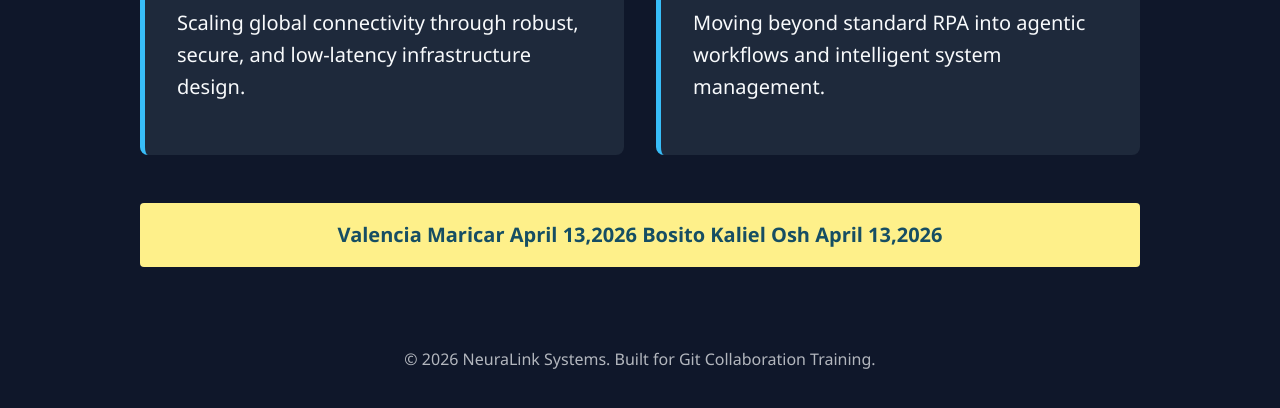
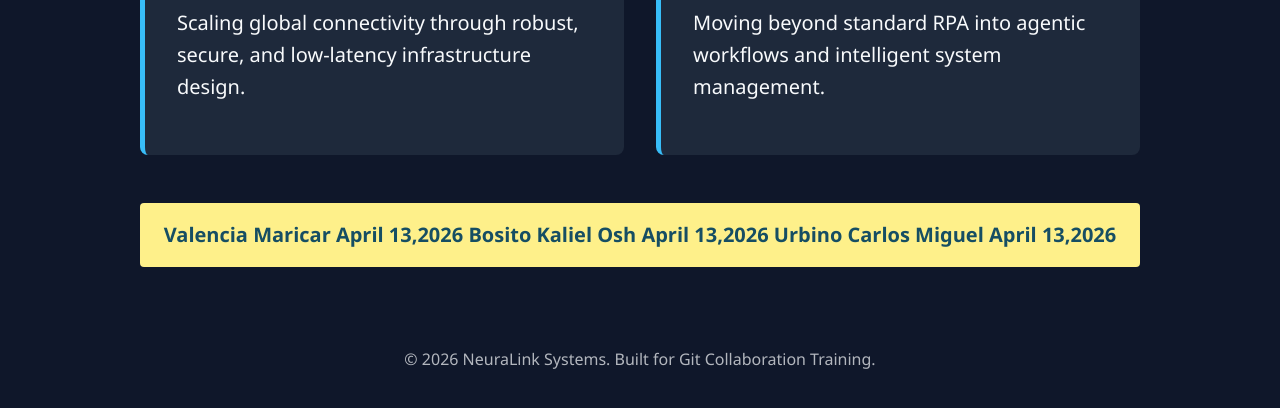
Before and after one commit to maricar26-sc/hawakmoangbeat, a plain HTML site: page index.html in a window 1280 px wide. Shown: the part 596-1004 px from the top of the page. Drawn offline with Linux system fonts and the light colour scheme.

Commit message:
updated by urbino carlos miguel april 13,2026

```diff
--- a/index.html
+++ b/index.html
@@ -230,6 +230,7 @@
 
             Valencia Maricar April 13,2026
             Bosito Kaliel Osh April 13,2026
+            Urbino Carlos Miguel April 13,2026
 
         <!-- Edit this section to add your name and date -->
 
```
